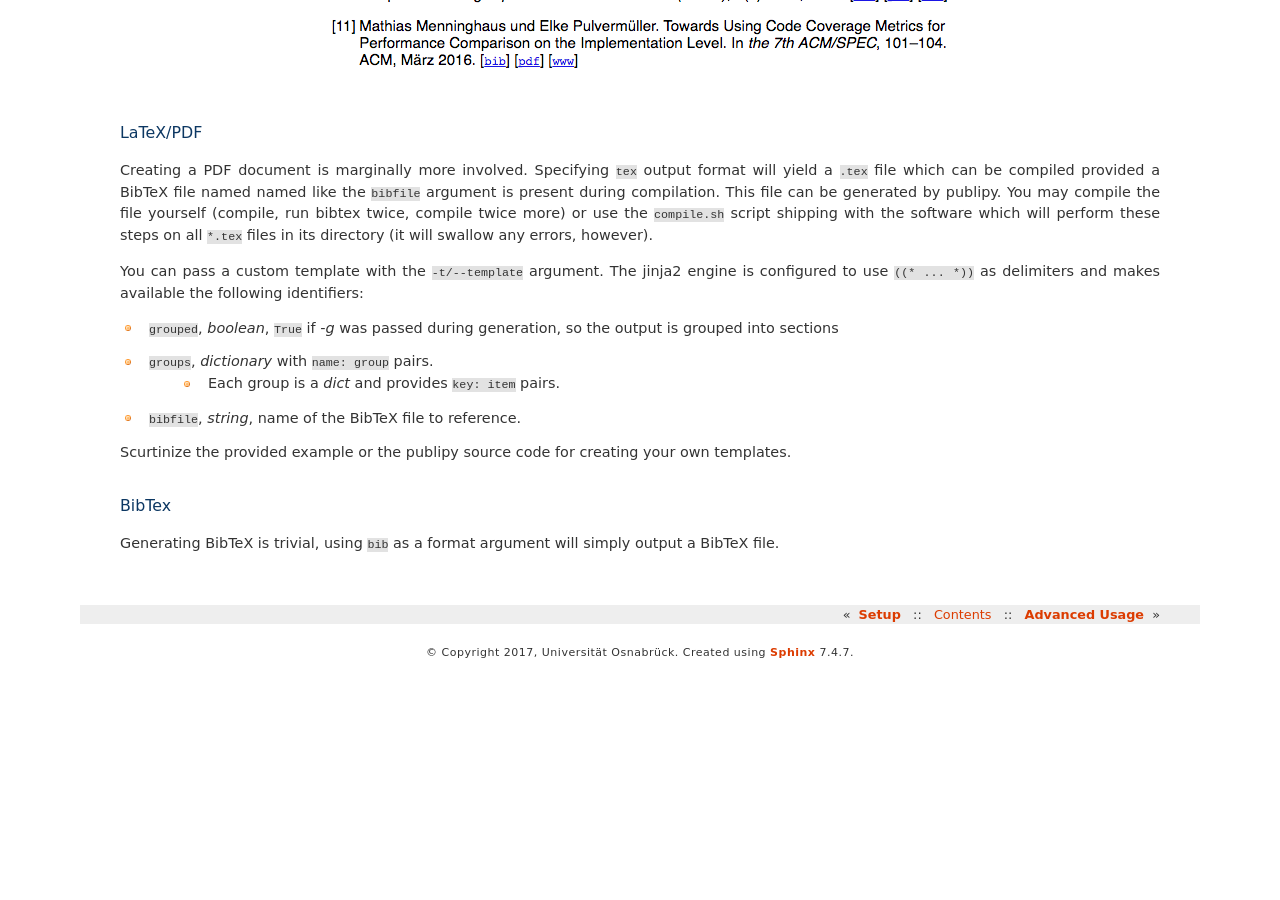
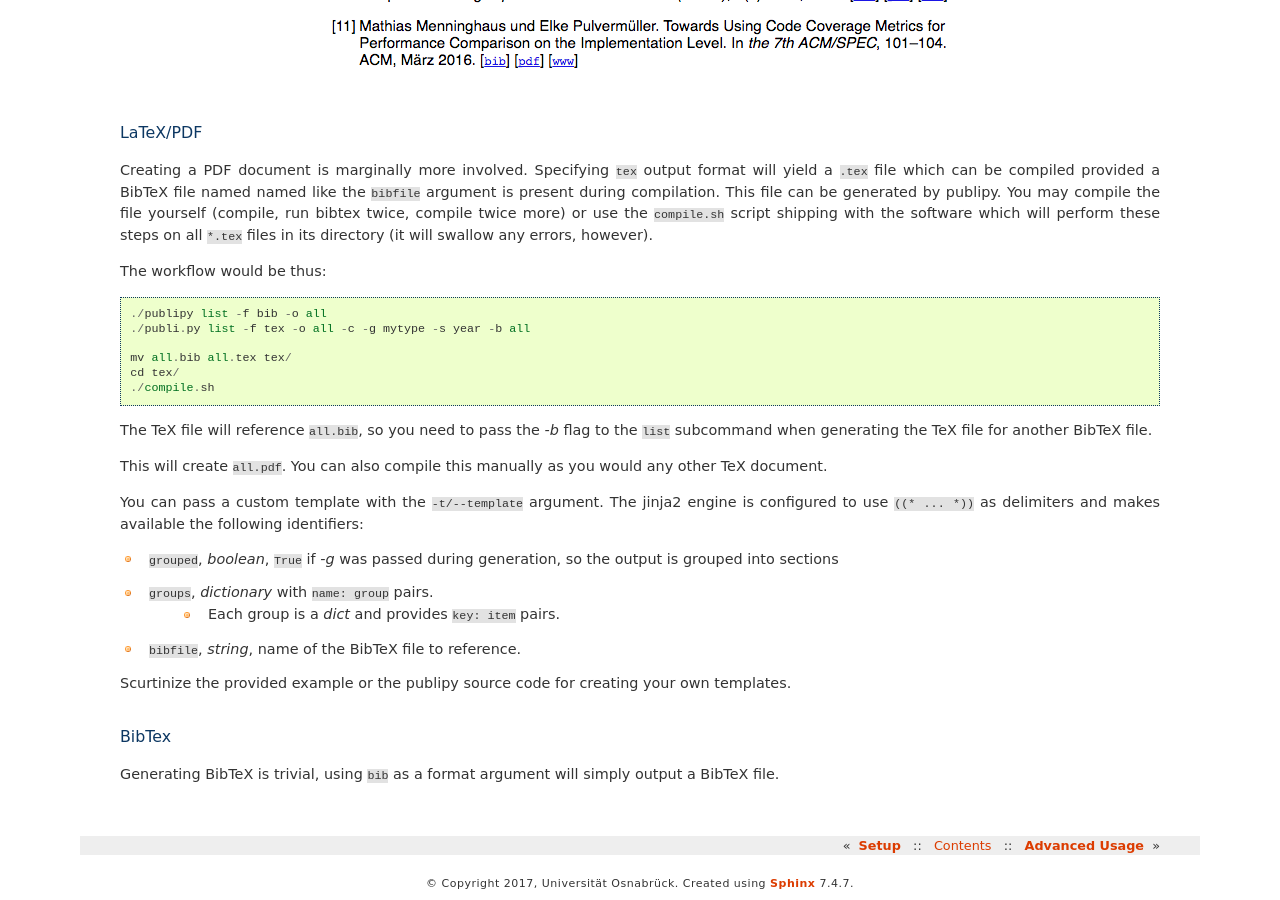
Before and after one commit to themightyoarfish/uos-swe-publication-utility, a Sphinx documentation site: the page built from doc/source/cli.rst, in a window 1280 px wide and 900 px high, scrolled down 3280 px. Built offline with Sphinx 7.4.7, drawn with Linux system fonts in a browser that asks for light colours; before the commit the page ends 3950 px from its top, so only the background shows below that.

Commit message:
Update section on PDF genetation

```diff
--- a/doc/source/cli.rst
+++ b/doc/source/cli.rst
@@ -161,6 +161,21 @@ run bibtex twice, compile twice more) or use the ``compile.sh`` script shipping
 with the software which will perform these steps on all ``*.tex`` files in its
 directory (it will swallow any errors, however).
 
+The workflow would be thus::
+
+    ./publipy list -f bib -o all
+    ./publi.py list -f tex -o all -c -g mytype -s year -b all
+
+    mv all.bib all.tex tex/
+    cd tex/
+    ./compile.sh
+
+The TeX file will reference ``all.bib``, so you need to pass the `-b` flag to
+the ``list`` subcommand when generating the TeX file for another BibTeX file.
+
+This will create ``all.pdf``. You can also compile this manually as you would
+any other TeX document.
+
 You can pass a custom template with the ``-t/--template``
 argument. The jinja2 engine is configured to use ``((* ... *))`` as delimiters
 and makes available the following identifiers:
```
